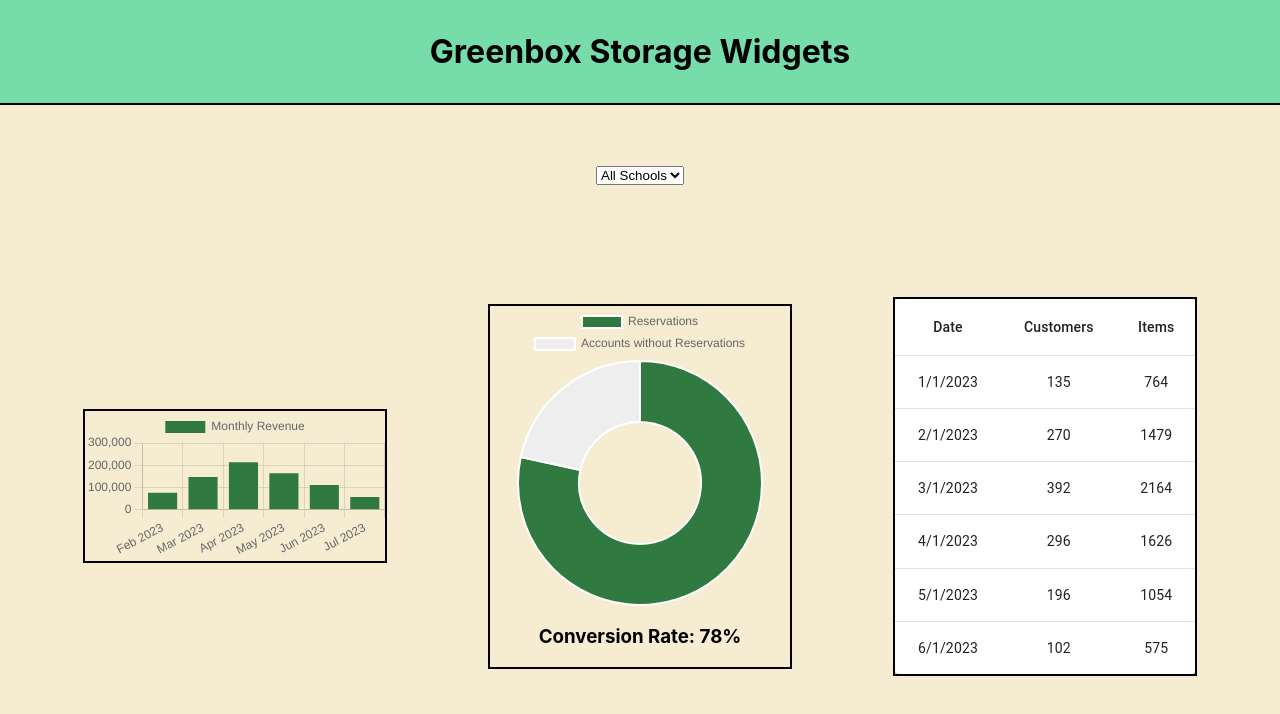
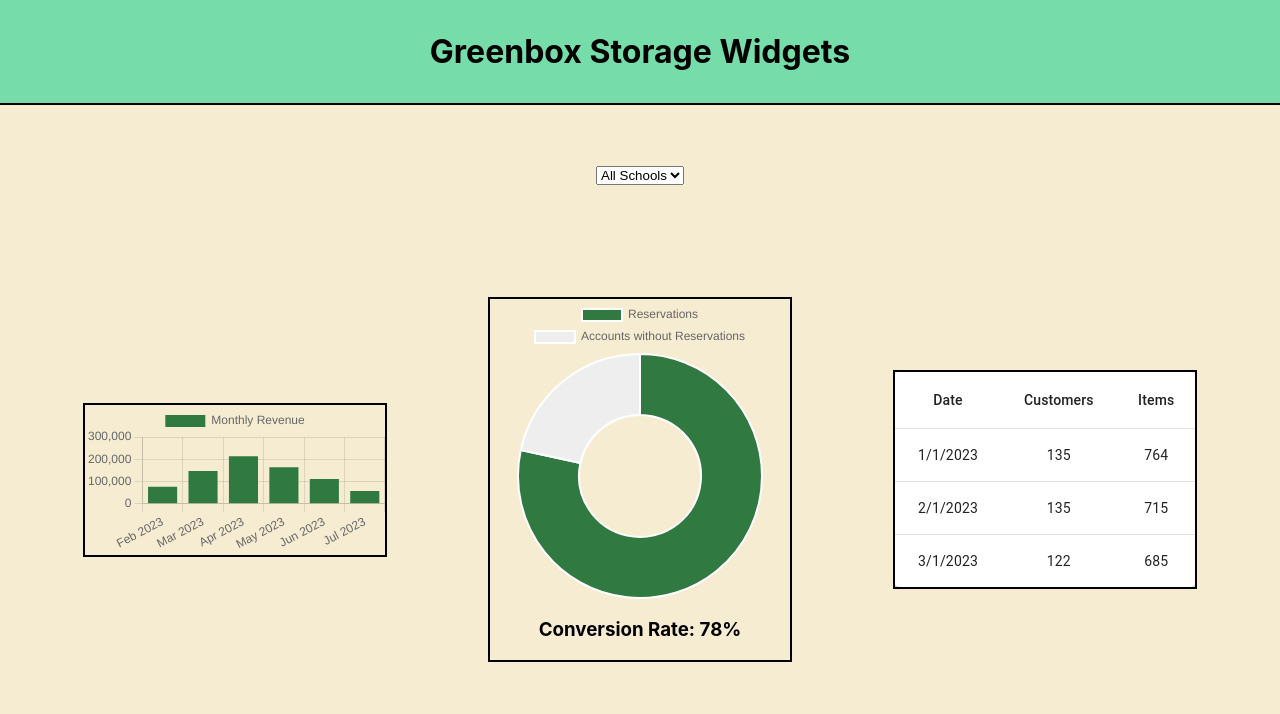
Before and after one commit to rykimmy/greenbox-storage-widgets, a React (Create React App) app: page / in a window 1280 px wide. Shown: the top 714 px of the page. Built offline with nearby package versions, Linux system fonts and the light colour scheme.

Commit message:
made minor tweaks and fixed bug in pickup data

```diff
--- a/src/App.js
+++ b/src/App.js
@@ -14,7 +14,7 @@ function App() {
   const [conversionData, setConversionData] = useState([]);
   const [revenueData, setRevenueData] = useState([]);
   const [pickupData, setPickupData] = useState([]);
-  const [conversionRate, setConversionRate] = useState('')
+  const [conversionRate, setConversionRate] = useState('');
 
   // SCHOOL SELECT
   const SchoolSelect = (props) => {
@@ -106,18 +106,33 @@ function App() {
     // Iterate over the customer data and calculate the customers and items for each date
     data.forEach(customer => {
       if (customer.school === schoolState || schoolState === "All Schools") {
+        if (customer.pickupDate) {
+          const pickupDate = new Date(customer.pickupDate);
+          // const returnDate = new Date(customer.returnDate);
 
-        const pickupDate = new Date(customer.pickupDate);
-        const returnDate = new Date(customer.returnDate);
+          // Calculate the number of months between the pickup and return dates
+          // const months = (returnDate.getFullYear() - pickupDate.getFullYear()) * 12 + (returnDate.getMonth() - pickupDate.getMonth());
 
-        // Calculate the number of months between the pickup and return dates
-        const months = (returnDate.getFullYear() - pickupDate.getFullYear()) * 12 + (returnDate.getMonth() - pickupDate.getMonth());
+          // Get the items per customer
+          const items = customer.numItems;
 
-        // Get the items per customer
-        const items = customer.numItems;
+          // Iterate over dates to count items and customers
+          // for (let i = 0; i < months; i++) {
+          //   const dateUTC = new Date(pickupDate.setMonth(pickupDate.getMonth() + 1));
+          //   const day = dateUTC.getDate();
+          //   const year = dateUTC.getFullYear();
+          //   const month = dateUTC.getMonth();
+          //   const date = `${month}/${day}/${year}`;
+          //   const pickupItems = pickupInfo.find(item => item.date === date);
 
-        // Iterate over dates to count items and customers
-        for (let i = 0; i < months; i++) {
+          //   if (pickupItems) {
+          //     pickupItems.items += items;
+          //     pickupItems.customers += 1;
+          //   } else {
+          //     pickupInfo.push({ date, items, customers: 1 });
+          //   }
+          // }
+
           const dateUTC = new Date(pickupDate.setMonth(pickupDate.getMonth() + 1));
           const day = dateUTC.getDate();
           const year = dateUTC.getFullYear();
```
